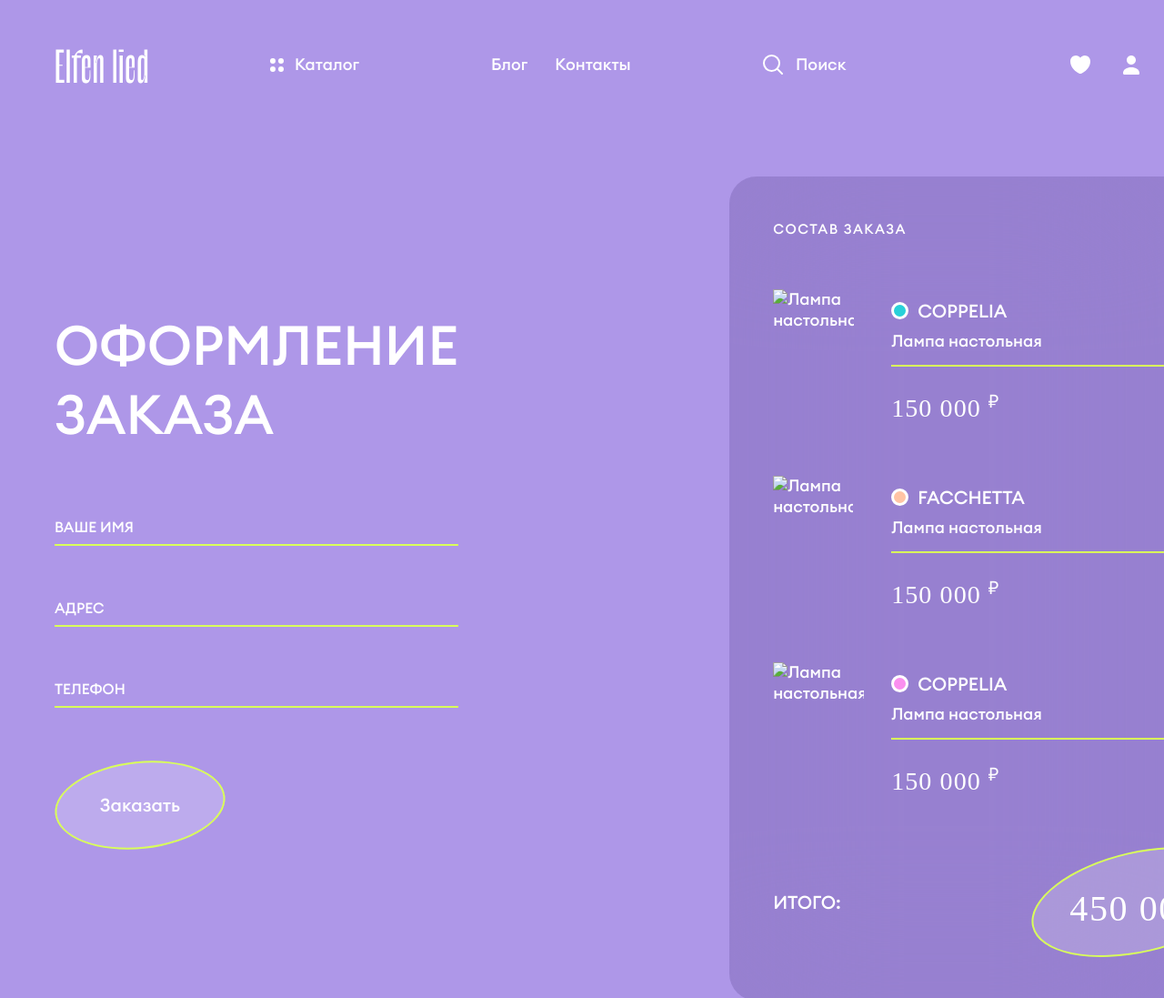
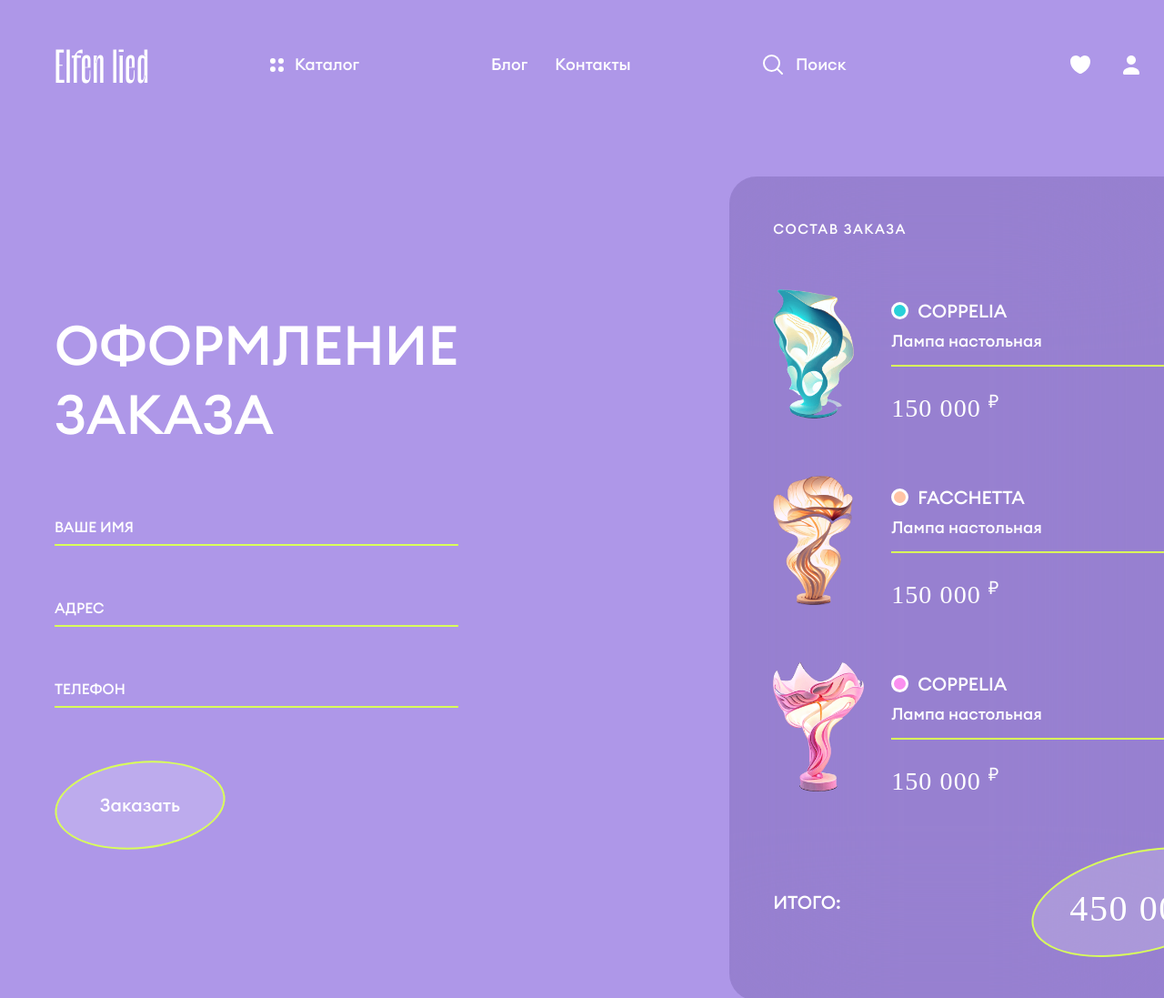
Before and after one commit to zerotul777/elfen-lied-test-3, a plain HTML site: page order.html in a window 1280 px wide. Shown: the top 1097 px of the page at 91% size. Drawn offline with nearby package versions, Linux system fonts and the light colour scheme; files that its build step writes are made by us from their sources; the site is published under a folder, as on GitHub Pages, so addresses that start at the root find nothing; a web font is replaced by a local one.

Commit message:
Update order.html

```diff
--- a/order.html
+++ b/order.html
@@ -88,7 +88,7 @@
                   <li class="modal__item">
                     <div class="modal-card modal-card--copelia">
                       <a class="modal-card__link" href="#"></a>
-                      <img class="modal-card__img" src="/images/modal-card/img-lamp-copelia.png" alt="Лампа настольная"
+                      <img class="modal-card__img" src="images/modal-card/img-lamp-copelia.png" alt="Лампа настольная"
                       width="164" height="260">
                       <div class="modal-card__wrapper">
                         <div class="modal-card__top">
@@ -116,7 +116,7 @@
                   <li class="modal__item">
                     <div class="modal-card modal-card--aubrey">
                       <a class="modal-card__link" href="#"></a>
-                      <img class="modal-card__img" src="/images/modal-card/img-lamp-aubrey.png" alt="Лампа настольная"
+                      <img class="modal-card__img" src="images/modal-card/img-lamp-aubrey.png" alt="Лампа настольная"
                 width="160" height="260">
                       <div class="modal-card__wrapper">
                         <div class="modal-card__top">
@@ -144,7 +144,7 @@
                   <li class="modal__item">
                     <div class="modal-card modal-card--darrell">
                       <a class="modal-card__link" href="#"></a>
-                      <img class="modal-card__img" src="/images/modal-card/img-lamp-darrell.png" alt="Лампа настольная"
+                      <img class="modal-card__img" src="images/modal-card/img-lamp-darrell.png" alt="Лампа настольная"
                 width="184" height="260">
                       <div class="modal-card__wrapper">
                         <div class="modal-card__top">
@@ -189,16 +189,16 @@
         <div class="container">
           <div class="success-page__wrapper">
             <span class="success-page__text">ваш Заказ оформлен</span>
-            <img class="success-page__main-img" src="/images/product/img-product-lamp.png" alt="Santa Trinita"
+            <img class="success-page__main-img" src="images/product/img-product-lamp.png" alt="Santa Trinita"
               width="637" height="917">
             <span class="success-page__text success-page__text--align-right">Спасибо за заказ</span>
           </div>
         </div>
         <div class="success-page__images">
-          <img class="success-page__img success-page__img--darell" src="/images/modal-card/img-lamp-darrell.png" alt="Лампа" width="184" height="260">
-          <img class="success-page__img success-page__img--aubrey" src="/images/modal-card/img-lamp-aubrey.png" alt="Лампа" width="160" height="260">
-          <img class="success-page__img success-page__img--copelia" src="/images/modal-card/img-lamp-copelia.png" alt="Лампа" width="164" height="260">
-          <img class="success-page__img success-page__img--leslie" src="/images/modal-card/img-lamp-leslie.png" alt="Лампа" width="173" height="260">
+          <img class="success-page__img success-page__img--darell" src="images/modal-card/img-lamp-darrell.png" alt="Лампа" width="184" height="260">
+          <img class="success-page__img success-page__img--aubrey" src="images/modal-card/img-lamp-aubrey.png" alt="Лампа" width="160" height="260">
+          <img class="success-page__img success-page__img--copelia" src="images/modal-card/img-lamp-copelia.png" alt="Лампа" width="164" height="260">
+          <img class="success-page__img success-page__img--leslie" src="images/modal-card/img-lamp-leslie.png" alt="Лампа" width="173" height="260">
         </div>
         <span class="success-page__bg-text">
           <span class="success-page__bg-text-el">thank you</span>
@@ -285,7 +285,7 @@
             </form>
           </div>
           <div class="contacts-card__map">
-            <img class="contacts-card__img" src="/images/contacts/img-map.jpg" alt="Карта" width="1800" height="537">
+            <img class="contacts-card__img" src="images/contacts/img-map.jpg" alt="Карта" width="1800" height="537">
             <svg class="contacts-card__loc-icon" width="70" height="96" aria-hidden="true">
               <use xlink:href="images/sprite.svg#icon-loc"></use>
             </svg>
@@ -303,7 +303,7 @@
           <li class="modal__item">
             <div class="modal-card modal-card--copelia">
               <a class="modal-card__link" href="#"></a>
-              <img class="modal-card__img" src="/images/modal-card/img-lamp-copelia.png" alt="Лампа настольная"
+              <img class="modal-card__img" src="images/modal-card/img-lamp-copelia.png" alt="Лампа настольная"
                 width="164" height="260">
               <div class="modal-card__wrapper">
                 <div class="modal-card__top">
@@ -336,7 +336,7 @@
           <li class="modal__item">
             <div class="modal-card modal-card--aubrey">
               <a class="modal-card__link" href="#"></a>
-              <img class="modal-card__img" src="/images/modal-card/img-lamp-aubrey.png" alt="Лампа настольная"
+              <img class="modal-card__img" src="images/modal-card/img-lamp-aubrey.png" alt="Лампа настольная"
                 width="160" height="260">
               <div class="modal-card__wrapper">
                 <div class="modal-card__top">
@@ -369,7 +369,7 @@
           <li class="modal__item">
             <div class="modal-card modal-card--darrell">
               <a class="modal-card__link" href="#"></a>
-              <img class="modal-card__img" src="/images/modal-card/img-lamp-darrell.png" alt="Лампа настольная"
+              <img class="modal-card__img" src="images/modal-card/img-lamp-darrell.png" alt="Лампа настольная"
                 width="184" height="260">
               <div class="modal-card__wrapper">
                 <div class="modal-card__top">
```
